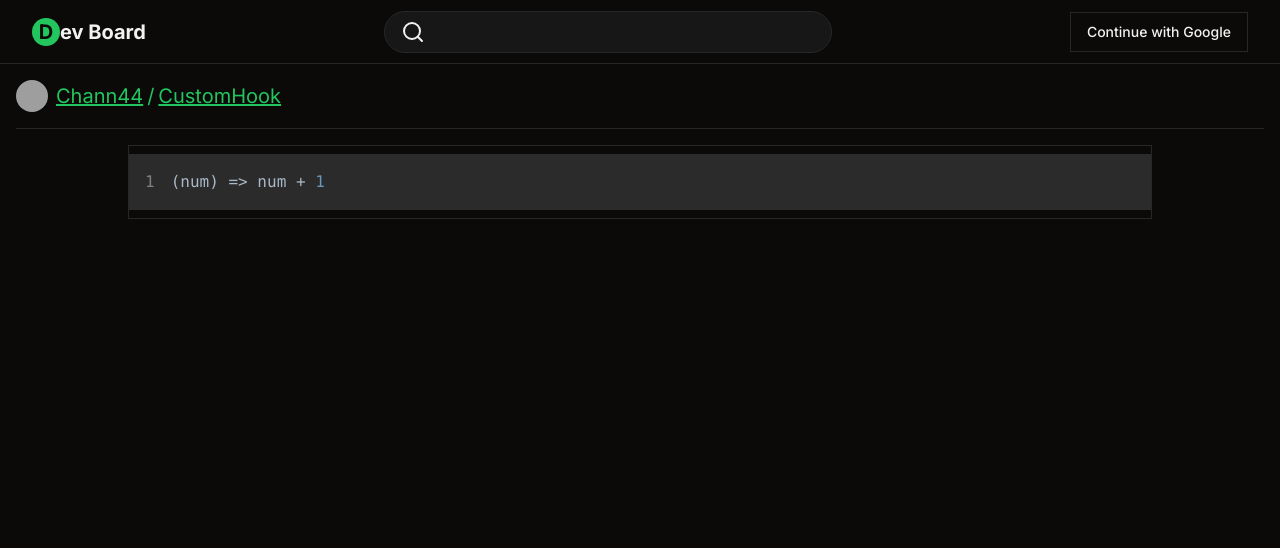
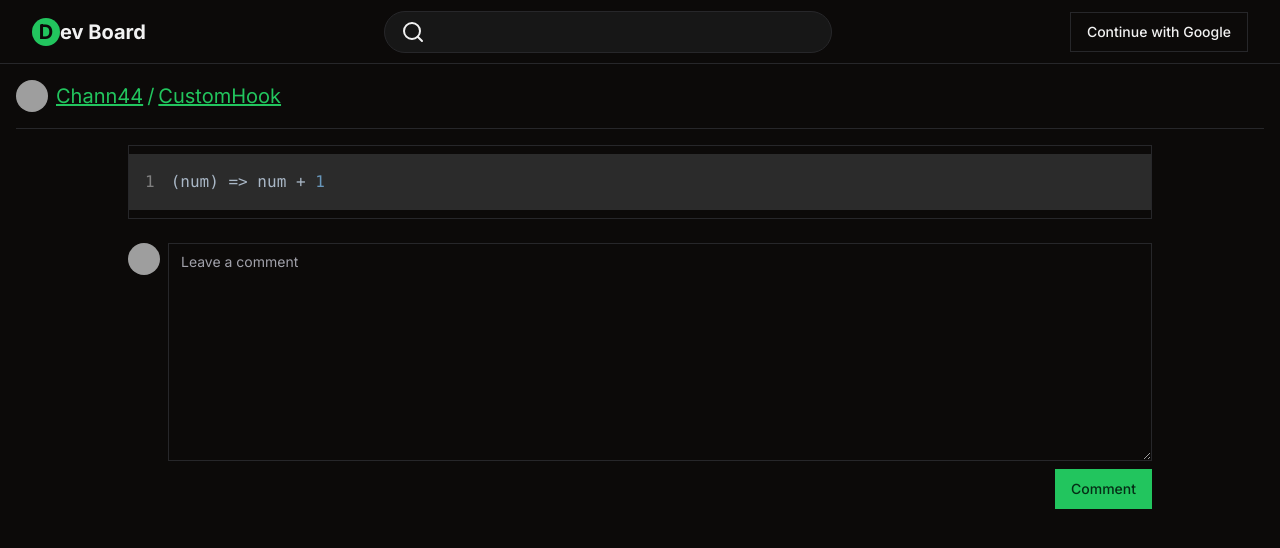
Before and after one commit to chann44/DevBoard, a Next.js app: page /snippet/1 in a window 1280 px wide. Shown: the top 548 px of the page. Built offline with nearby package versions, Linux system fonts and the light colour scheme; no server answers; grey boxes are pictures that could not be loaded.

Commit message:
feat: create comment was added

```diff
--- a/src/app/snippet/[id]/page.tsx
+++ b/src/app/snippet/[id]/page.tsx
@@ -1,5 +1,6 @@
 import { CodeRender } from "@/components/code-render";
-import { Avatar, AvatarFallback, AvatarImage } from "@/components/ui/avatar";
+import { CreateComment } from "@/components/create-comment";
+import { UserAvatar } from "@/components/user-avatar";
 
 export default function SnippetDetail({
   params,
@@ -11,10 +12,7 @@ export default function SnippetDetail({
   return (
     <section className="p-4">
       <div className="flex items-center gap-2">
-        <Avatar className="h-8 w-8">
-          <AvatarImage src="/avatars/01.png" alt="@shadcn" />
-          <AvatarFallback>SC</AvatarFallback>
-        </Avatar>
+        <UserAvatar />
         <div className="text-primary text-xl flex items-center gap-1">
           <p className="underline underline-offset-1">Chann44</p>
           <span>/</span>
@@ -23,7 +21,13 @@ export default function SnippetDetail({
       </div>
       {/* code */}
       <hr className="my-4 h-[1px]" />
-      <CodeRender />
+      <div className="mx-auto max-w-5xl">
+        <CodeRender />
+        <div className="flex mt-6 gap-2">
+          <UserAvatar />
+          <CreateComment />
+        </div>
+      </div>
     </section>
   );
 }
--- a/src/components/code-render.tsx
+++ b/src/components/code-render.tsx
@@ -3,7 +3,7 @@ import { darcula } from "react-syntax-highlighter/dist/esm/styles/prism";
 export function CodeRender() {
   const codeString = "(num) => num + 1";
   return (
-    <div className="border max-w-5xl mx-auto">
+    <div className="border">
       <SyntaxHighlighter showLineNumbers language="javascript" style={darcula}>
         {codeString}
       </SyntaxHighlighter>
--- /dev/null
+++ b/src/components/create-comment.tsx
@@ -0,0 +1,10 @@
+import { Textarea } from "@/components/ui/textarea";
+import { Button } from "@/components/ui/button";
+export function CreateComment() {
+  return (
+    <div className="flex flex-col gap-y-2 w-full">
+      <Textarea placeholder="Leave a comment" className="" rows={10} />
+      <Button className="self-end">Comment</Button>
+    </div>
+  );
+}
--- /dev/null
+++ b/src/components/user-avatar.tsx
@@ -0,0 +1,10 @@
+import { Avatar, AvatarImage, AvatarFallback } from "@/components/ui/avatar";
+
+export function UserAvatar() {
+  return (
+    <Avatar className="h-8 w-8">
+      <AvatarImage src="/avatars/01.png" alt="@shadcn" />
+      <AvatarFallback>SC</AvatarFallback>
+    </Avatar>
+  );
+}
```
